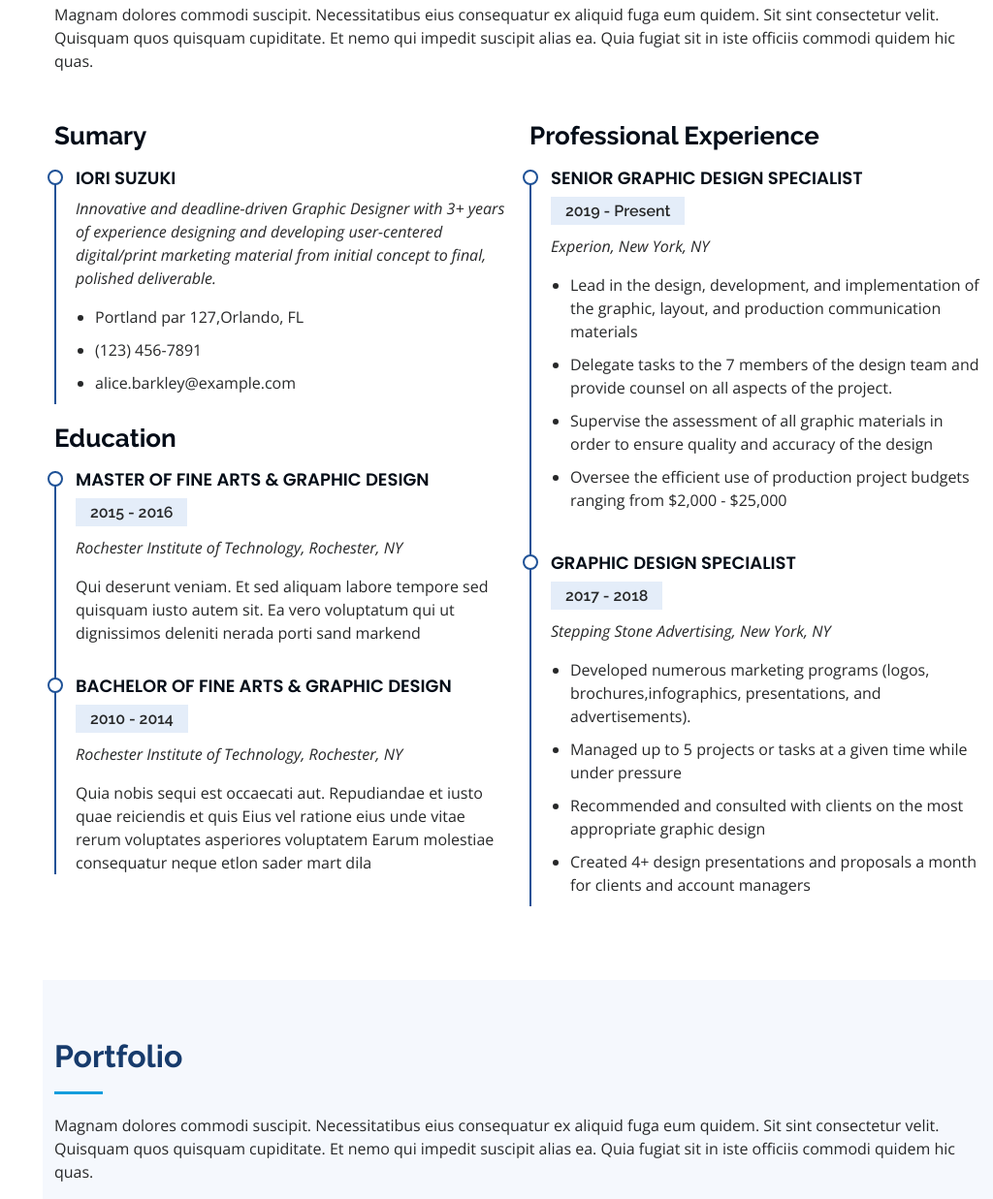
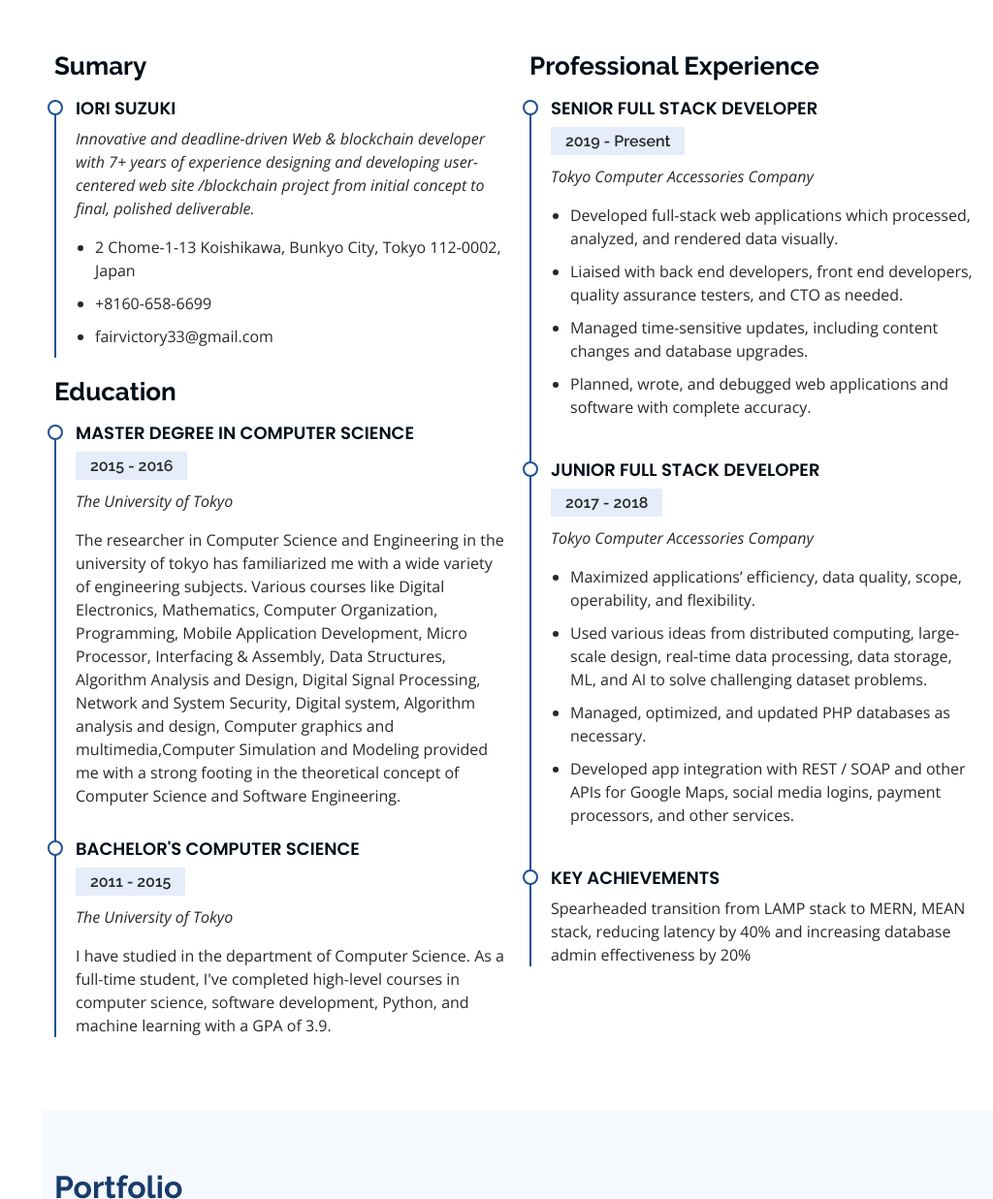
Before and after one commit to luckyman93/My_portfolio_website, a plain HTML site: page index.html in a window 1280 px wide. Shown: the part 2557-3794 px from the top of the page at 97% size, without its empty margins (256-1280 px from the left). Drawn offline with nearby package versions, Linux system fonts and the light colour scheme.

Commit message:
fixed page

```diff
--- a/index.html
+++ b/index.html
@@ -275,7 +275,6 @@
 
         <div class="section-title">
           <h2>Resume</h2>
-          <p>Magnam dolores commodi suscipit. Necessitatibus eius consequatur ex aliquid fuga eum quidem. Sit sint consectetur velit. Quisquam quos quisquam cupiditate. Et nemo qui impedit suscipit alias ea. Quia fugiat sit in iste officiis commodi quidem hic quas.</p>
         </div>
 
         <div class="row">
@@ -283,51 +282,55 @@
             <h3 class="resume-title">Sumary</h3>
             <div class="resume-item pb-0">
               <h4>Iori Suzuki</h4>
-              <p><em>Innovative and deadline-driven Graphic Designer with 3+ years of experience designing and developing user-centered digital/print marketing material from initial concept to final, polished deliverable.</em></p>
+              <p><em>Innovative and deadline-driven Web & blockchain developer with 7+ years of experience designing and developing user-centered web site /blockchain project from initial concept to final, polished deliverable.</em></p>
               <ul>
-                <li>Portland par 127,Orlando, FL</li>
-                <li>(123) 456-7891</li>
-                <li>alice.barkley@example.com</li>
+                <li>2 Chome-1-13 Koishikawa, Bunkyo City, Tokyo 112-0002, Japan</li>
+                <li>+8160-658-6699</li>
+                <li>fairvictory33@gmail.com</li>
               </ul>
             </div>
 
             <h3 class="resume-title">Education</h3>
             <div class="resume-item">
-              <h4>Master of Fine Arts &amp; Graphic Design</h4>
+              <h4>Master degree in Computer Science</h4>
               <h5>2015 - 2016</h5>
-              <p><em>Rochester Institute of Technology, Rochester, NY</em></p>
-              <p>Qui deserunt veniam. Et sed aliquam labore tempore sed quisquam iusto autem sit. Ea vero voluptatum qui ut dignissimos deleniti nerada porti sand markend</p>
+              <p><em>The University of Tokyo</em></p>
+              <p>The researcher in Computer Science and Engineering in the university of tokyo has familiarized me with a wide  variety  of  engineering  subjects.  Various  courses  like  Digital  Electronics,  Mathematics,  Computer Organization,  Programming,  Mobile  Application  Development,  Micro  Processor,  Interfacing  &  Assembly, Data  Structures,  Algorithm  Analysis  and  Design,  Digital  Signal  Processing,  Network  and  System  Security, Digital  system,  Algorithm  analysis  and  design,  Computer  graphics  and  multimedia,Computer  Simulation and  Modeling  provided  me  with  a  strong  footing  in  the  theoretical  concept  of  Computer  Science  and Software Engineering.</p>
             </div>
             <div class="resume-item">
-              <h4>Bachelor of Fine Arts &amp; Graphic Design</h4>
-              <h5>2010 - 2014</h5>
-              <p><em>Rochester Institute of Technology, Rochester, NY</em></p>
-              <p>Quia nobis sequi est occaecati aut. Repudiandae et iusto quae reiciendis et quis Eius vel ratione eius unde vitae rerum voluptates asperiores voluptatem Earum molestiae consequatur neque etlon sader mart dila</p>
+              <h4>Bachelor's computer science</h4>
+              <h5>2011 - 2015</h5>
+              <p><em>The University of Tokyo</em></p>
+              <p>I have studied in the department of Computer Science. As a full-time student, I've completed high-level courses in computer science, software development, Python, and machine learning with a GPA of 3.9.</p>
             </div>
           </div>
           <div class="col-lg-6" data-aos="fade-up" data-aos-delay="100">
             <h3 class="resume-title">Professional Experience</h3>
             <div class="resume-item">
-              <h4>Senior graphic design specialist</h4>
+              <h4>Senior Full Stack Developer</h4>
               <h5>2019 - Present</h5>
-              <p><em>Experion, New York, NY </em></p>
+              <p><em>Tokyo Computer Accessories Company</em></p>
               <ul>
-                <li>Lead in the design, development, and implementation of the graphic, layout, and production communication materials</li>
-                <li>Delegate tasks to the 7 members of the design team and provide counsel on all aspects of the project. </li>
-                <li>Supervise the assessment of all graphic materials in order to ensure quality and accuracy of the design</li>
-                <li>Oversee the efficient use of production project budgets ranging from $2,000 - $25,000</li>
+                <li>Developed full-stack web applications which processed, analyzed, and rendered data visually.</li>
+                <li>Liaised with back end developers, front end developers, quality assurance testers, and CTO as needed.</li>
+                <li>Managed time-sensitive updates, including content changes and database upgrades.</li>
+                <li>Planned, wrote, and debugged web applications and software with complete accuracy.</li>
               </ul>
             </div>
             <div class="resume-item">
-              <h4>Graphic design specialist</h4>
+              <h4>Junior Full Stack Developer</h4>
               <h5>2017 - 2018</h5>
-              <p><em>Stepping Stone Advertising, New York, NY</em></p>
+              <p><em>Tokyo Computer Accessories Company</em></p>
               <ul>
-                <li>Developed numerous marketing programs (logos, brochures,infographics, presentations, and advertisements).</li>
-                <li>Managed up to 5 projects or tasks at a given time while under pressure</li>
-                <li>Recommended and consulted with clients on the most appropriate graphic design</li>
-                <li>Created 4+ design presentations and proposals a month for clients and account managers</li>
+                <li>Maximized applications’ efficiency, data quality, scope, operability, and flexibility.</li>
+                <li>Used various ideas from distributed computing, large-scale design, real-time data processing, data storage, ML, and AI to solve challenging dataset problems.</li>
+                <li>Managed, optimized, and updated PHP databases as necessary.</li>
+                <li>Developed app integration with REST / SOAP and other APIs for Google Maps, social media logins, payment processors, and other services.</li>
               </ul>
+            </div>
+            <div class="resume-item">
+              <h4>Key Achievements</h4>
+              <p>Spearheaded transition from LAMP stack to MERN, MEAN stack, reducing latency by 40% and increasing database admin effectiveness by 20%</p>
             </div>
           </div>
         </div>
@@ -341,7 +344,6 @@
 
         <div class="section-title">
           <h2>Portfolio</h2>
-          <p>Magnam dolores commodi suscipit. Necessitatibus eius consequatur ex aliquid fuga eum quidem. Sit sint consectetur velit. Quisquam quos quisquam cupiditate. Et nemo qui impedit suscipit alias ea. Quia fugiat sit in iste officiis commodi quidem hic quas.</p>
         </div>
 
         <div class="row" data-aos="fade-up">
```
